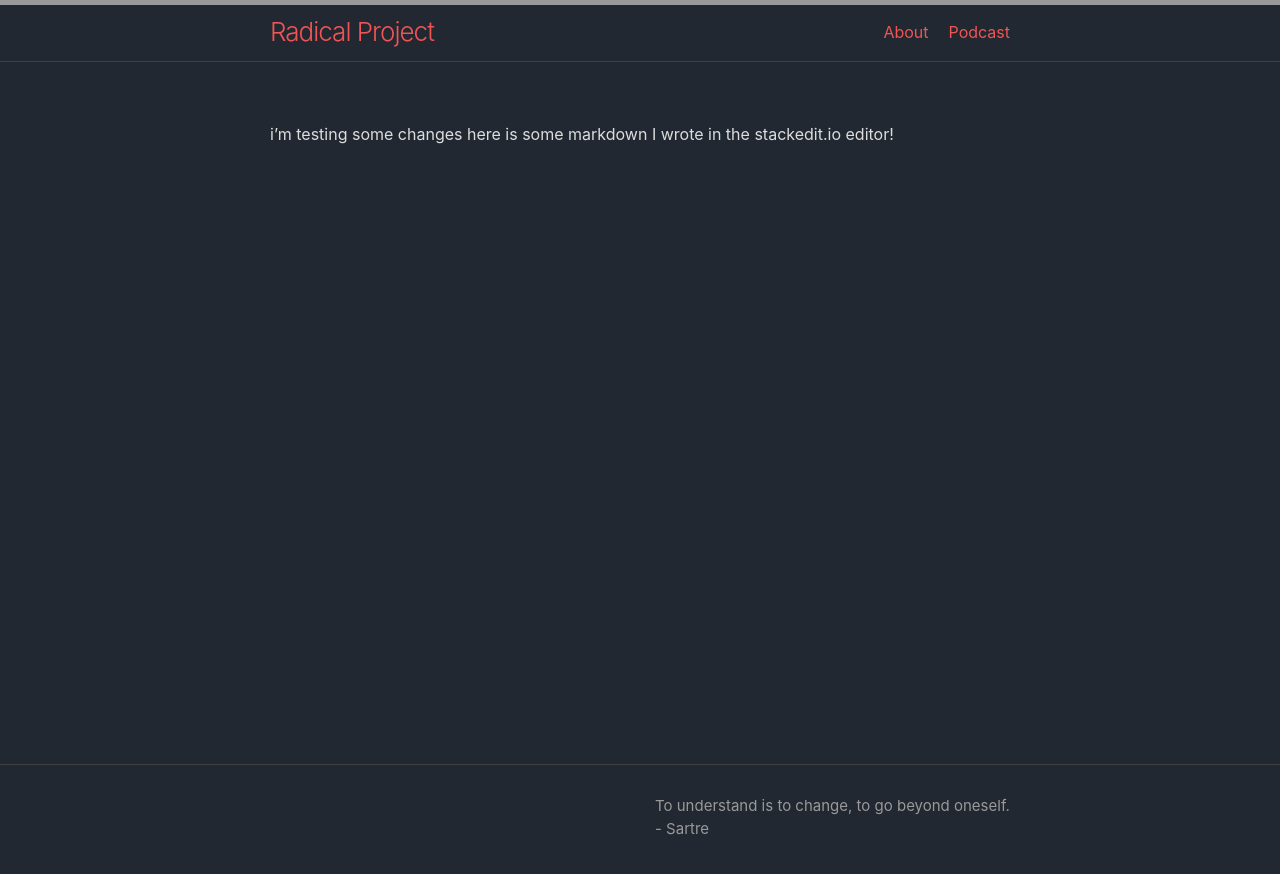
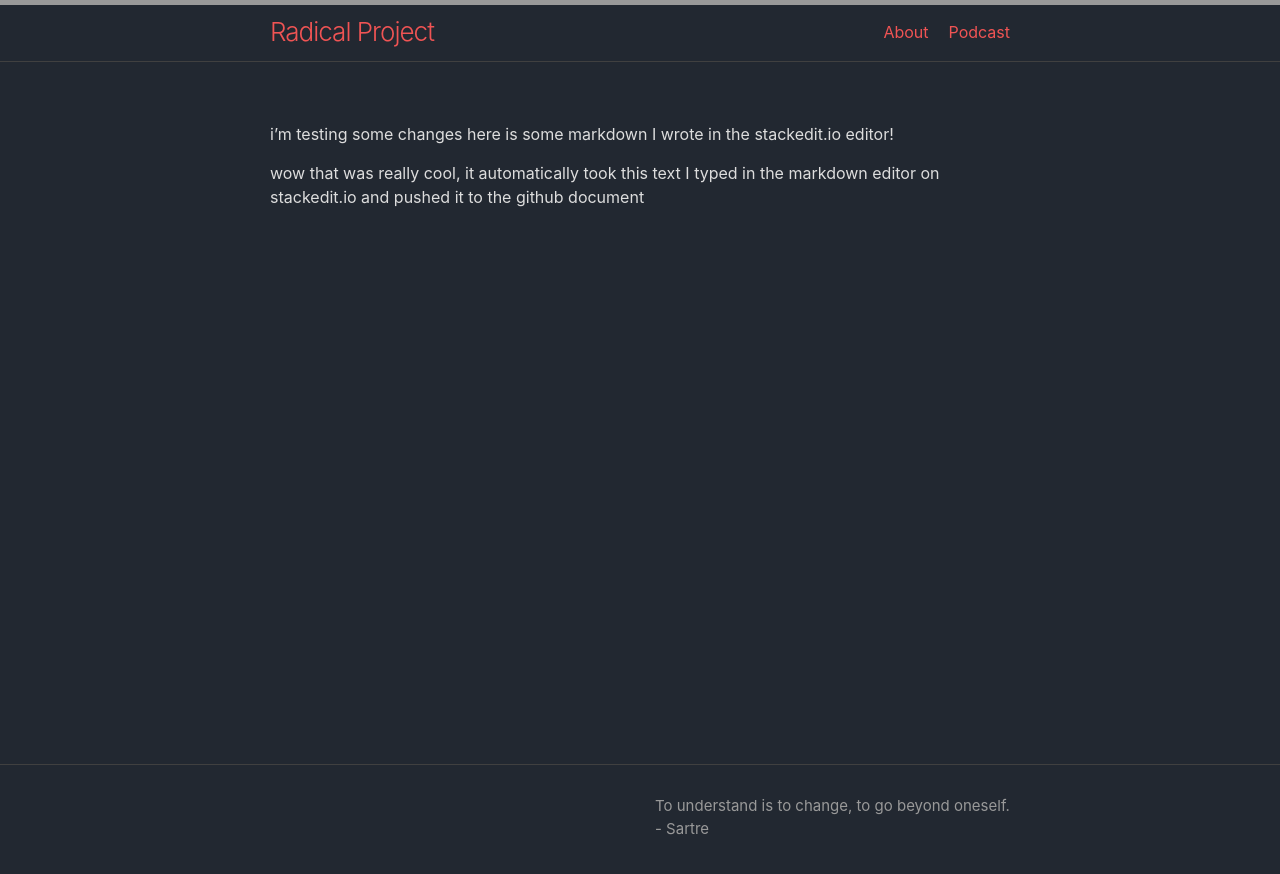
Before and after one commit to alext180/alext180.github.io, a Jekyll site: the page built from drafts/test.md, in a window 1280 px wide. Shown: the top 874 px of the page. Built offline with Jekyll 4.4.1, drawn with Linux system fonts in a browser that asks for light colours; our own code applies the rules of GitHub Pages for plain Markdown files.

Commit message:
drafts/test.md updated from https://stackedit.io/

```diff
--- a/drafts/test.md
+++ b/drafts/test.md
@@ -1,4 +1,6 @@
 i'm testing some changes here is some markdown I wrote in the stackedit.io editor!
+
+wow that was really cool, it automatically took this text I typed in the markdown editor on stackedit.io and pushed it to the github document
 <!--stackedit_data:
-eyJoaXN0b3J5IjpbMjE1MzY5OTA1XX0=
+eyJoaXN0b3J5IjpbLTE4NTU3NTc0OV19
 -->
```
